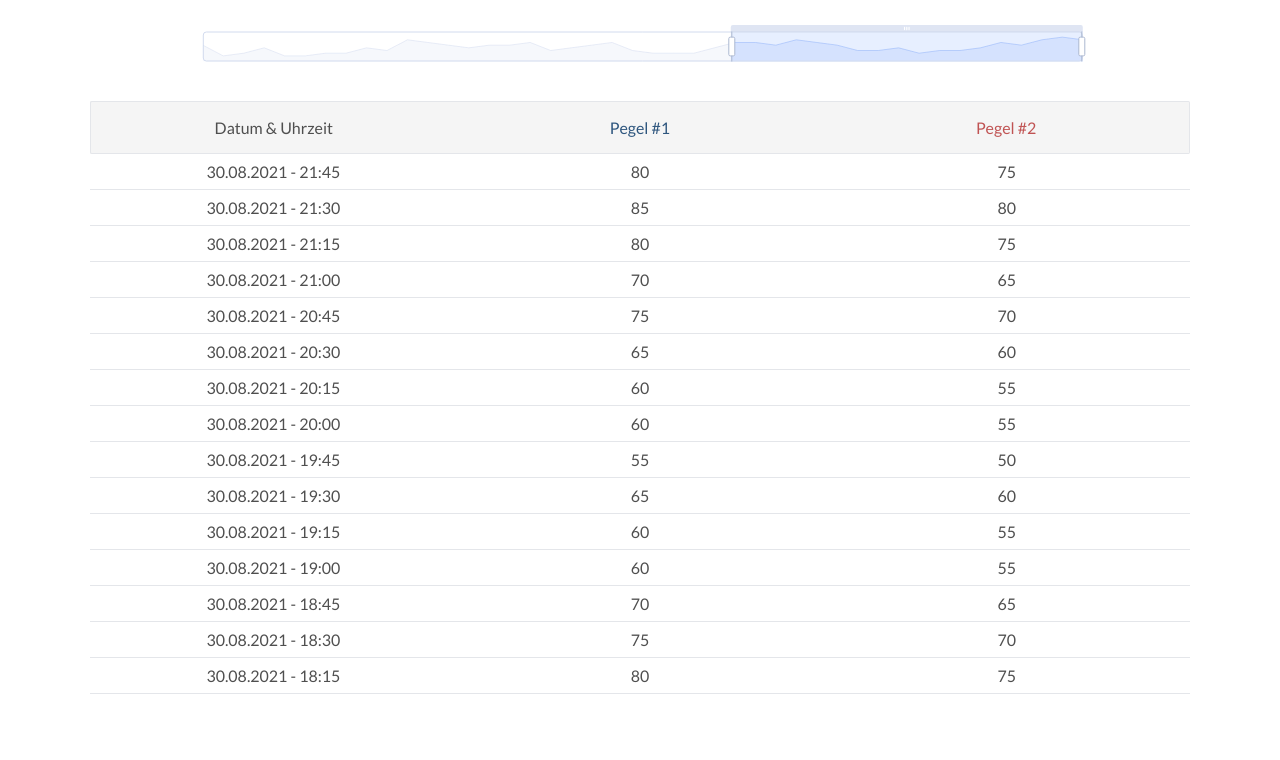
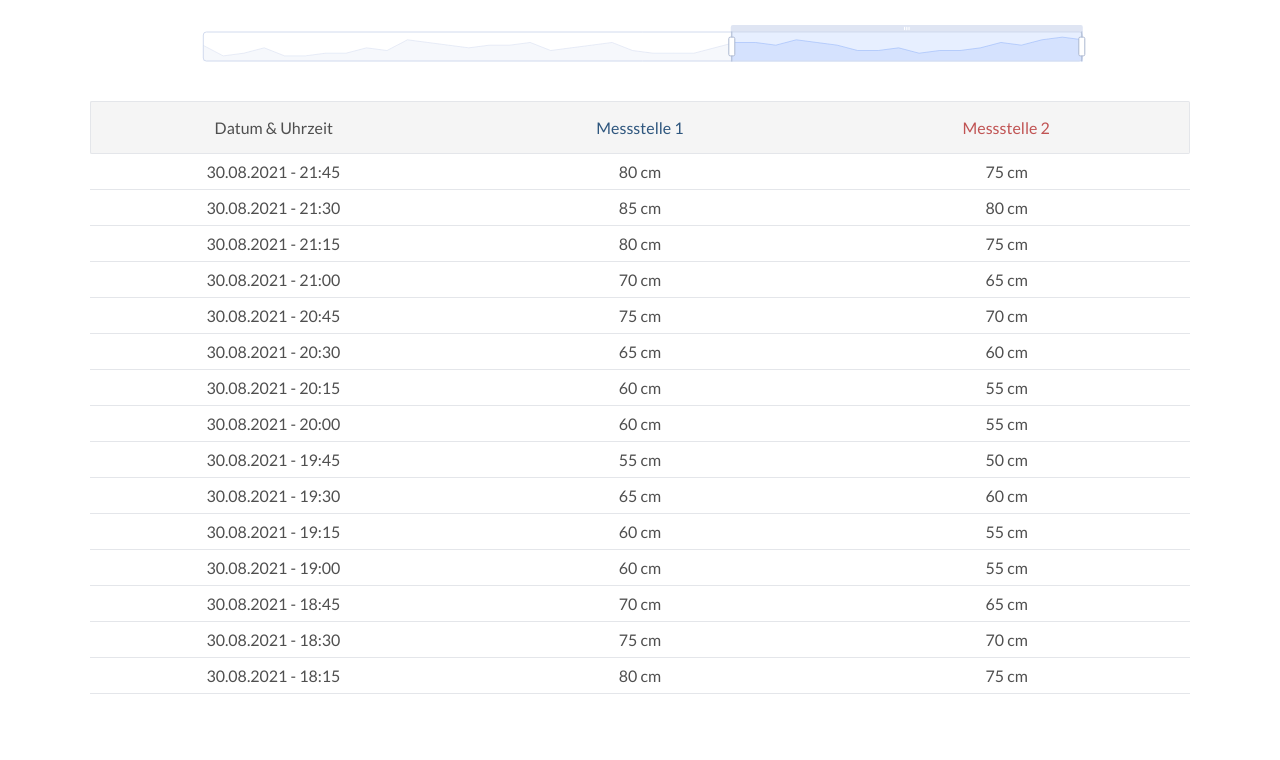
Before and after one commit to connctd/ettlmuehle-water-level, a React (Vite) app: page / in a window 1280 px wide. Shown: the part 1073-1833 px from the top of the page. Built offline with nearby package versions, Linux system fonts and the light colour scheme.

Commit message:
Improve wording in DataTable

```diff
--- a/src/components/DataTable.tsx
+++ b/src/components/DataTable.tsx
@@ -14,8 +14,8 @@ const DataTable: React.FC<DataTableProps> = ({ dateHeader, data, style }) => {
   const rows = data.map(({ date, level1, level2 }) => (
     <Table.Row key={date}>
       <Table.Cell>{date}</Table.Cell>
-      <Table.Cell>{level1}</Table.Cell>
-      <Table.Cell>{level2}</Table.Cell>
+      <Table.Cell>{level1} cm</Table.Cell>
+      <Table.Cell>{level2} cm</Table.Cell>
     </Table.Row>
   )).reverse().slice(0, 15);
 
@@ -23,8 +23,8 @@ const DataTable: React.FC<DataTableProps> = ({ dateHeader, data, style }) => {
     <Table style={{ ...style, marginTop: 32 }}>
       <Table.Header>
         <Table.HeaderCell>{dateHeader}</Table.HeaderCell>
-        <Table.HeaderCell style={{ color: '#2E567E' }}>Pegel #1</Table.HeaderCell>
-        <Table.HeaderCell style={{ color: '#C05353' }}>Pegel #2</Table.HeaderCell>
+        <Table.HeaderCell style={{ color: '#2E567E' }}>Messstelle 1</Table.HeaderCell>
+        <Table.HeaderCell style={{ color: '#C05353' }}>Messstelle 2</Table.HeaderCell>
       </Table.Header>
       <Table.Body>
         {rows}
```
